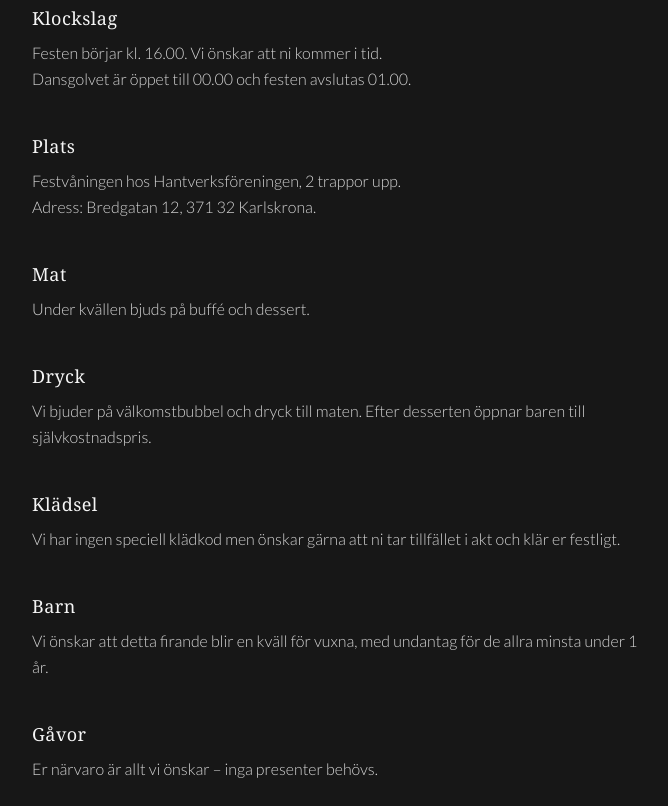
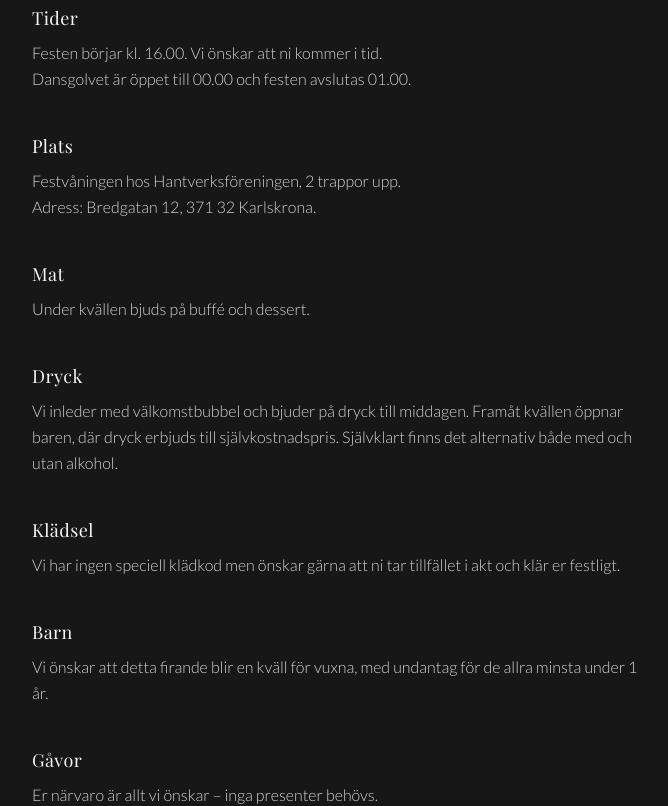
Before and after one commit to H211S/HannaOchMarkus, a React (Vite) app: page / in a window 1280 px wide. Shown: the part 1020-1826 px from the top of the page, without its empty margins (296-964 px from the left). Built offline with nearby package versions, Linux system fonts and the light colour scheme; a web font is replaced by a local one.

Commit message:
uppdatera footer och info

```diff
--- a/src/pages/Footer.jsx
+++ b/src/pages/Footer.jsx
@@ -4,7 +4,7 @@ function Footer () {
     return(
         <div className="px-10 pb-15 bg-neutral-900 text-center text-lg">
 
-        <p>Vi ser fram emot en fantastisk fest tillsammans med er! ❤️ <br></br>Tveka inte att höra av er om ni har frågor. </p>
+        <p className="text-lg rubrik">Vi ser fram emot en fantastisk fest tillsammans med er! ❤️ <br></br>Tveka inte att höra av er om ni har frågor. </p>
 
         </div>
 
--- a/src/pages/Information.jsx
+++ b/src/pages/Information.jsx
@@ -16,8 +16,8 @@
 
     {/* ITEM */}
     <div className="space-y-2">
-      <p className="font-serif text-lg tracking-wide text-neutral-100">
-        Klockslag
+      <p className="rubrik text-lg tracking-wide text-neutral-100">
+        Tider
       </p>
       <p className="text-neutral-300 leading-relaxed">
         Festen börjar kl. 16.00. Vi önskar att ni kommer i tid. <br></br> Dansgolvet är öppet till 00.00 och festen avslutas 01.00.
@@ -25,7 +25,7 @@
     </div>
 
     <div className="space-y-2">
-      <p className="font-serif text-lg tracking-wide text-neutral-100">
+      <p className="rubrik text-lg tracking-wide text-neutral-100">
         Plats
       </p>
       <p className="text-neutral-300 leading-relaxed">
@@ -35,7 +35,7 @@
     </div>
 
     <div className="space-y-2">
-      <p className="font-serif text-lg tracking-wide text-neutral-100">
+      <p className="rubrik text-lg tracking-wide text-neutral-100">
         Mat
       </p>
       <p className="text-neutral-300 leading-relaxed">
@@ -44,16 +44,18 @@
     </div>
 
     <div className="space-y-2">
-      <p className="font-serif text-lg tracking-wide text-neutral-100">
+      <p className="rubrik text-lg tracking-wide text-neutral-100">
         Dryck
       </p>
       <p className="text-neutral-300 leading-relaxed">
-        Vi bjuder på välkomstbubbel och dryck till maten. Efter desserten öppnar baren till självkostnadspris.
+        Vi inleder med välkomstbubbel och bjuder på dryck till middagen.
+Framåt kvällen öppnar baren, där dryck erbjuds till självkostnadspris.
+Självklart finns det alternativ både med och utan alkohol.
       </p>
     </div>
 
     <div className="space-y-2">
-      <p className="font-serif text-lg tracking-wide text-neutral-100">
+      <p className="rubrik text-lg tracking-wide text-neutral-100">
         Klädsel
       </p>
       <p className="text-neutral-300 leading-relaxed">
@@ -62,7 +64,7 @@
     </div>
 
     <div className="space-y-2">
-      <p className="font-serif text-lg tracking-wide text-neutral-100">
+      <p className="rubrik text-lg tracking-wide text-neutral-100">
         Barn
       </p>
       <p className="text-neutral-300 leading-relaxed">
@@ -71,7 +73,7 @@
     </div>
 
     <div className="space-y-2">
-      <p className="font-serif text-lg tracking-wide text-neutral-100">
+      <p className="rubrik text-lg tracking-wide text-neutral-100">
         Gåvor
       </p>
       <p className="text-neutral-300 leading-relaxed">
```
